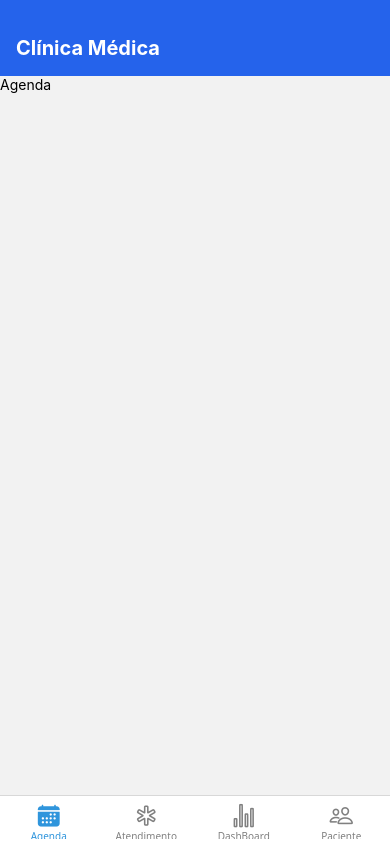
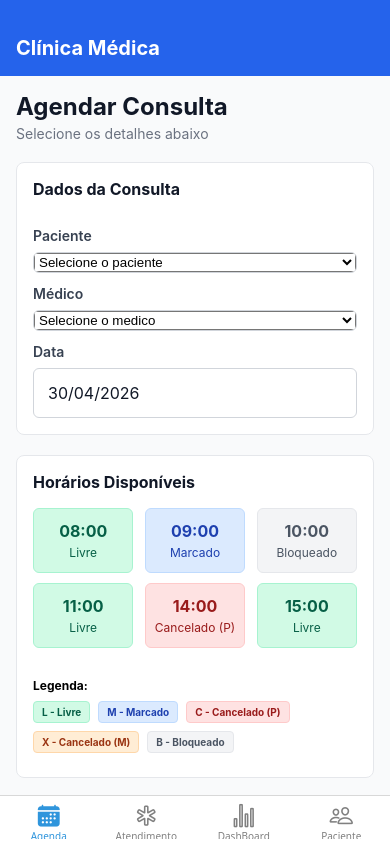
Before and after one commit to lucasmorikawaa/clinica-medica-app, a React Native app: screen /Agenda in a window 390 px wide. Built offline with nearby package versions, Linux system fonts and the light colour scheme; what react-native-worklets would draw is missing.

Commit message:
add: Screen Agenda

```diff
--- a/src/screens/Agenda/Agenda.tsx
+++ b/src/screens/Agenda/Agenda.tsx
@@ -1,7 +1,127 @@
-import { StyleSheet, Text, View } from 'react-native';
+import React, { useState } from "react";
+import { View, Text, ScrollView, TouchableOpacity, Alert, Platform } from "react-native";
+import { Picker } from "@react-native-picker/picker";
+import DateTimePicker from "@react-native-community/datetimepicker";
+import { styles } from "./AgendamentoStyles";
 
-export default function Agenda(){
-    return(
-        <Text>Agenda</Text>
-    )
+type SlotStatus = "L" | "M" | "C" | "X" | "B";
+
+const STATUS_CONFIG: Record<SlotStatus, { label: string; container: any; text: any }> = {
+  L: { label: "Livre", container: styles.slotLivre, text: styles.slotTextoLivre },
+  M: { label: "Marcado", container: styles.slotMarcado, text: styles.slotTextoMarcado },
+  C: { label: "Cancelado (P)", container: styles.slotCancelado, text: styles.slotTextoCancelado },
+  X: { label: "Cancelado (M)", container: styles.slotCanceladoMedico, text: styles.slotTextoCanceladoMedico },
+  B: { label: "Bloqueado", container: styles.slotBloqueado, text: styles.slotTextoBloqueado },
+};
+
+
+const pacientesMock = [{ id: "1", nome: "Enzo Aguiar" }, { id: "2", nome: "Lucas Keiji" }, { id: "3", nome: "Lucas Vieira" }];
+const medicosMock = [{ id: "1", nome: "Dr. Ricardo", esp: "Geral" }, { id: "2", nome: "Dra. Ana", esp: "Cardio" }];
+const slotsMock: { horario: string; status: SlotStatus }[] = [
+  { horario: "08:00", status: "L" }, { horario: "09:00", status: "M" }, { horario: "10:00", status: "B" },
+  { horario: "11:00", status: "L" }, { horario: "14:00", status: "C" }, { horario: "15:00", status: "L" },
+];
+
+export default function Agenda() {
+  const [form, setForm] = useState({ paciente: "", medico: "", slot: "", data: new Date() });
+  const [showCalendar, setShowCalendar] = useState(false);
+
+  const handleConfirmar = () => {
+    const { paciente, medico, slot } = form;
+    if (!paciente || !medico || !slot) return Alert.alert("Erro", "Preencha todos os campos.");
+    Alert.alert("Sucesso", "Agendamento realizado!");
+  };
+
+  return (
+    <View style={styles.container}>
+      <ScrollView contentContainerStyle={styles.scroll}>
+        <Text style={styles.titulo}>Agendar Consulta</Text>
+        <Text style={styles.subtitulo}>Selecione os detalhes abaixo</Text>
+
+        <View style={styles.card}>
+          <Text style={styles.cardTitulo}>Dados da Consulta</Text>
+
+
+          {[
+            { label: "Paciente", val: form.paciente, key: "paciente", data: pacientesMock },
+            { label: "Médico", val: form.medico, key: "medico", data: medicosMock }
+          ].map((field) => (
+            <React.Fragment key={field.key}>
+              <Text style={styles.label}>{field.label}</Text>
+              <View style={styles.pickerWrapper}>
+                <Picker
+                  selectedValue={field.val}
+                  onValueChange={(v) => setForm({ ...form, [field.key]: v })}
+                >
+                  <Picker.Item label={`Selecione o ${field.key}`} value="" color="#aaa" />
+                  {field.data.map((item: any) => (
+                    <Picker.Item key={item.id} label={item.nome} value={item.id} />
+                  ))}
+                </Picker>
+              </View>
+            </React.Fragment>
+          ))}
+
+          <Text style={styles.label}>Data</Text>
+          <TouchableOpacity style={styles.dataBox} onPress={() => setShowCalendar(true)}>
+            <Text style={styles.dataTexto}>{form.data.toLocaleDateString('pt-BR')}</Text>
+          </TouchableOpacity>
+
+          {showCalendar && (
+            <DateTimePicker
+              value={form.data}
+              onChange={(_, d) => { setShowCalendar(false); if (d) setForm({ ...form, data: d }); }}
+            />
+          )}
+        </View>
+
+        <View style={styles.card}>
+          <Text style={styles.cardTitulo}>Horários Disponíveis</Text>
+          <View style={styles.grade}>
+            {slotsMock.map((slot) => {
+              const isSelected = form.slot === slot.horario;
+              const config = STATUS_CONFIG[slot.status];
+              const isClickable = ["L", "C"].includes(slot.status);
+
+              return (
+                <TouchableOpacity
+                  key={slot.horario}
+                  disabled={!isClickable}
+                  onPress={() => setForm({ ...form, slot: slot.horario })}
+                  style={[
+                    styles.slot,
+                    config.container,
+                    isSelected && styles.slotSelecionado,
+                    { width: "31%" }
+                  ]}
+                >
+                  <Text style={[styles.slotHorario, isSelected ? styles.slotTextoSelecionado : config.text]}>
+                    {slot.horario}
+                  </Text>
+                  <Text style={[styles.slotLabel, isSelected ? styles.slotTextoSelecionado : config.text]}>
+                    {config.label}
+                  </Text>
+                </TouchableOpacity>
+              );
+            })}
+          </View>
+
+          <Text style={styles.legendaTitulo}>Legenda:</Text>
+          <View style={styles.legenda}>
+            {(Object.keys(STATUS_CONFIG) as SlotStatus[]).map((key) => (
+              <View key={key} style={[styles.legendaItem, STATUS_CONFIG[key].container]}>
+                <Text style={[styles.legendaTexto, STATUS_CONFIG[key].text]}>
+                  {key} - {STATUS_CONFIG[key].label}
+                </Text>
+              </View>
+            ))}
+          </View>
+        </View>
+
+        <TouchableOpacity style={styles.botaoConfirmar} onPress={handleConfirmar}>
+          <Text style={styles.botaoConfirmarTexto}>Confirmar Agendamento</Text>
+        </TouchableOpacity>
+      </ScrollView>
+    </View>
+  );
 }
```
